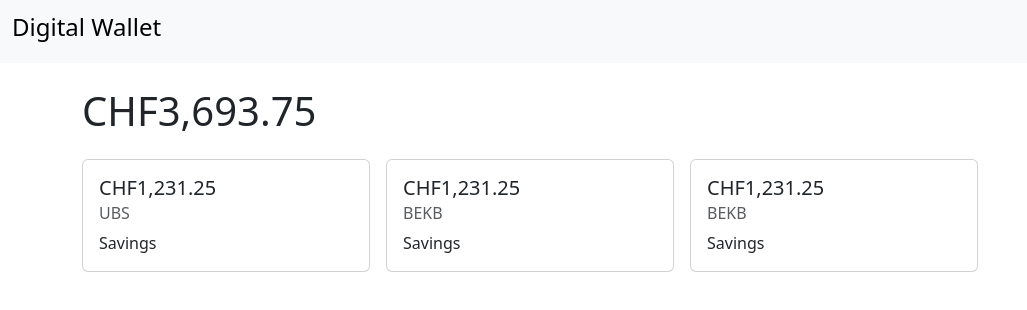
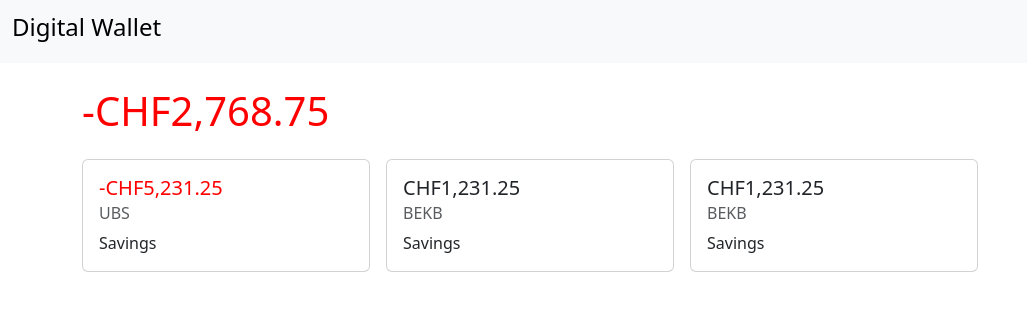
Before and after one commit to ttt9912/digital-wallet-frontend, an Angular app: page / in a window 1280 px wide. Shown: the top 310 px of the page, without its empty margins (0-1027 px from the left). Built offline with nearby package versions, Linux system fonts and the light colour scheme.

Commit message:
add styling to color negative amounts in red

```diff
--- a/src/app/accounts-overview/accounts-overview.component.html
+++ b/src/app/accounts-overview/accounts-overview.component.html
@@ -1,11 +1,25 @@
 <div>
   <div>
-    <h1 *ngIf="sum$ | async as sum">{{ sum | currency : 'CHF' }}</h1>
+    <h1
+      *ngIf="sum$ | async as sum"
+      [ngClass]="{'red': sum < 0}"
+      data-testid="sum"
+    >
+      {{ sum | currency : 'CHF' }}
+    </h1>
   </div>
   <div class="accounts mt-4">
-    <div class="card" *ngFor="let account of accounts$ | async">
+    <div
+      class="card"
+      *ngFor="let account of accounts$ | async"
+    >
       <div class="card-body">
-        <h5 class="card-title">{{ account.amount | currency : account.currency }}</h5>
+        <h5
+          class="card-title"
+          [ngClass]="{'red': account.amount < 0}"
+        >
+          {{ account.amount | currency : account.currency }}
+        </h5>
         <h6 class="card-subtitle mb-2 text-muted">{{ account.bank }}</h6>
         <p class="card-text">{{ account.accountType }}</p>
       </div>
--- a/src/app/accounts-overview/accounts-overview.component.scss
+++ b/src/app/accounts-overview/accounts-overview.component.scss
@@ -7,3 +7,7 @@
 .card {
   width: 18rem;
 }
+
+.red {
+  color: red;
+}
--- a/src/app/accounts-overview/accounts-overview.component.ts
+++ b/src/app/accounts-overview/accounts-overview.component.ts
@@ -1,7 +1,7 @@
 import { Component } from '@angular/core';
 import { map, Observable, of } from 'rxjs';
 import { Account } from '../../model/model';
-import { AsyncPipe, CurrencyPipe, NgForOf, NgIf } from '@angular/common';
+import { AsyncPipe, CurrencyPipe, NgClass, NgForOf, NgIf } from '@angular/common';
 
 @Component({
   selector: 'app-accounts-overview',
@@ -10,7 +10,8 @@ import { AsyncPipe, CurrencyPipe, NgForOf, NgIf } from '@angular/common';
     AsyncPipe,
     NgForOf,
     NgIf,
-    CurrencyPipe
+    CurrencyPipe,
+    NgClass
   ],
   templateUrl: './accounts-overview.component.html',
   styleUrl: './accounts-overview.component.scss'
@@ -22,7 +23,7 @@ export class AccountsOverviewComponent {
   constructor() {
     this.accounts$ = of(
       [
-        { accountId: '9348579', bank: 'UBS', accountType: 'Savings', currency: 'CHF', amount: 1231.25 },
+        { accountId: '9348579', bank: 'UBS', accountType: 'Savings', currency: 'CHF', amount: -5231.25 },
         { accountId: '3920432', bank: 'BEKB', accountType: 'Savings', currency: 'CHF', amount: 1231.25 },
         { accountId: '2342343', bank: 'BEKB', accountType: 'Savings', currency: 'CHF', amount: 1231.25 }
       ]
```
Also changed, not shown: 1 other file (tests, documents, lock files or other folders).
